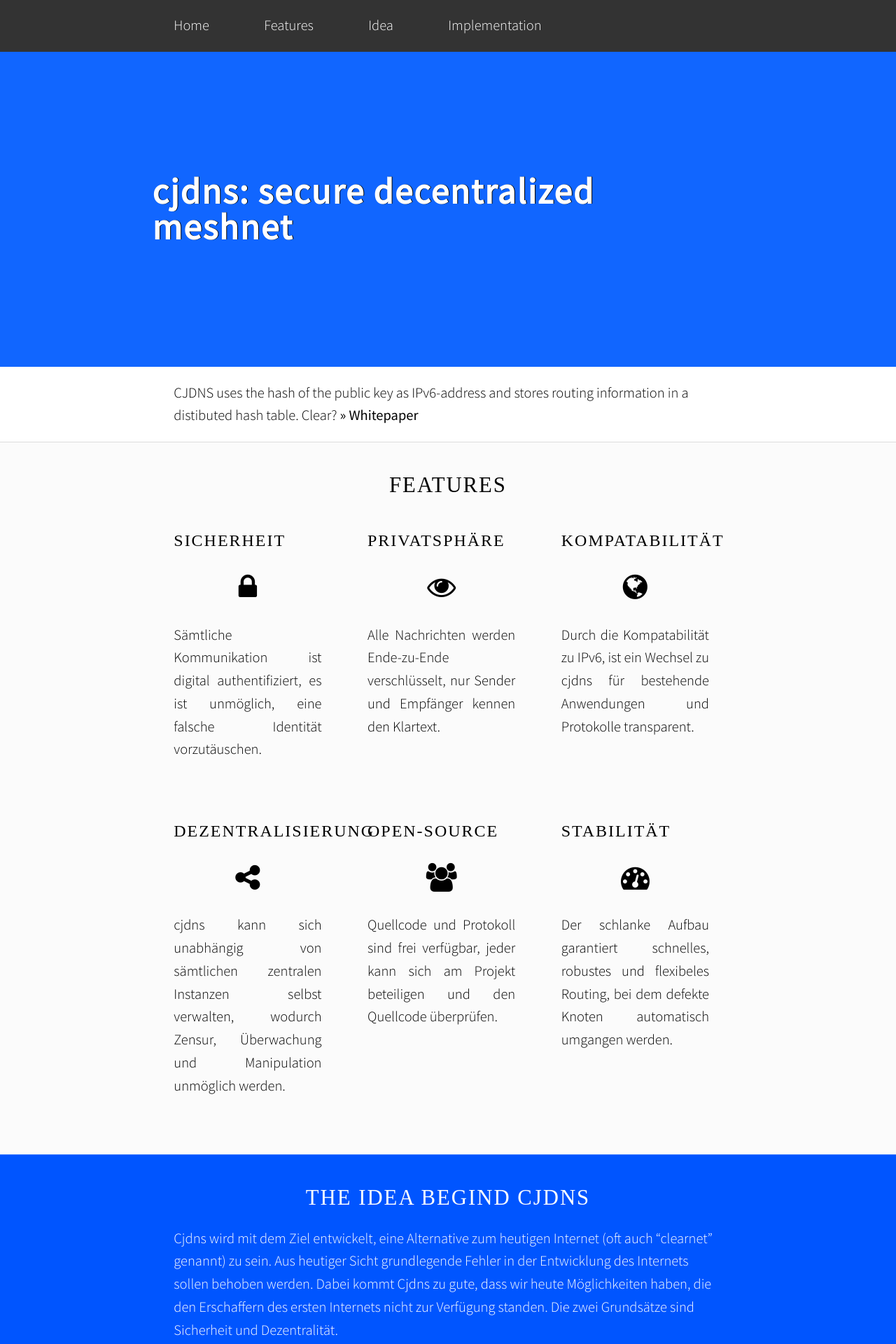
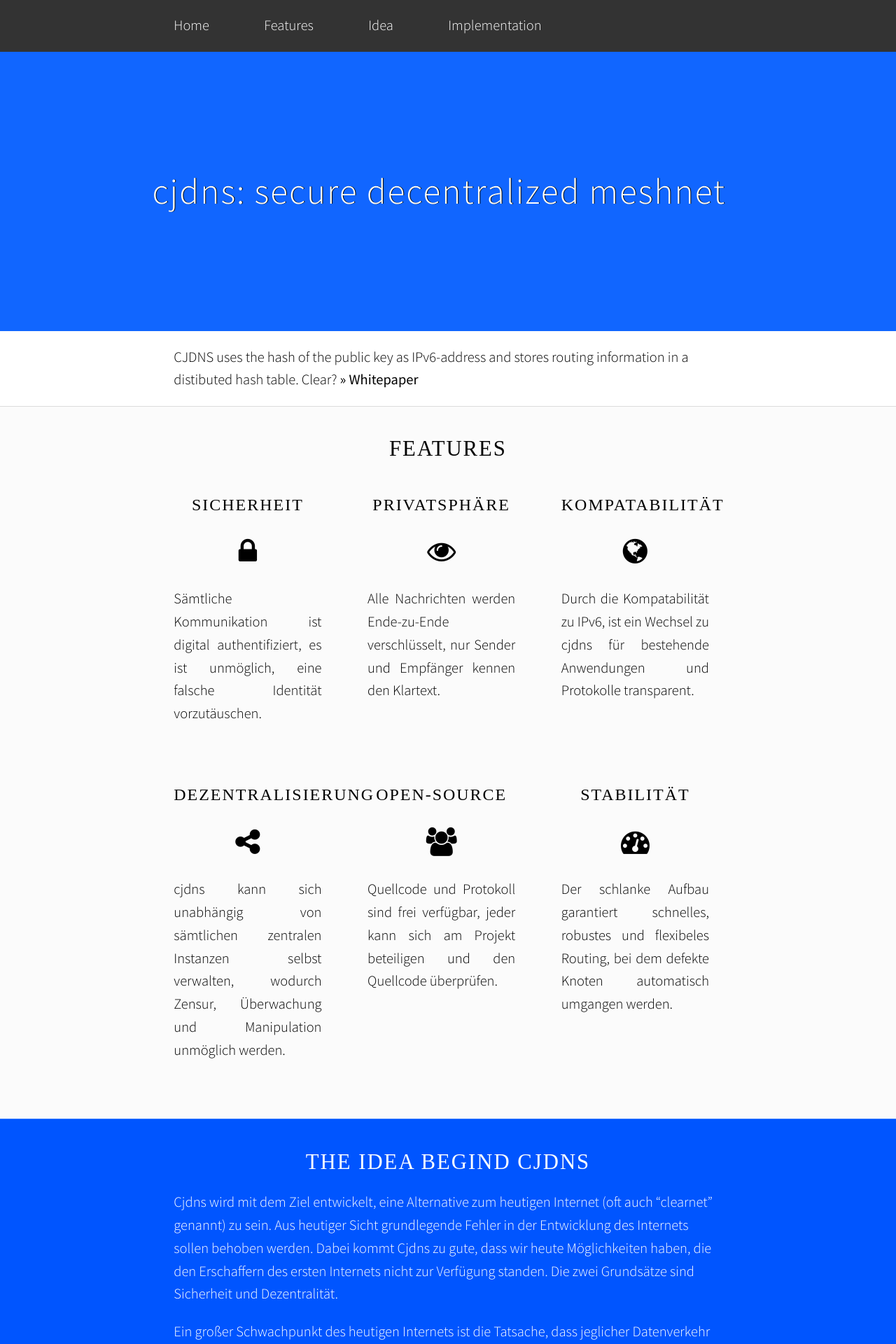
Before and after one commit to mawalu/cjdns-website, a Jekyll site: the page built from index.html, in a window 1280 px wide. Shown: the top 1920 px of the page at 70% size. Built offline with Jekyll 4.4.1, drawn with Linux system fonts in a browser that asks for light colours; nearby versions of some CDN libraries; some web fonts are replaced.

Commit message:
Update vendor.sass

```diff
--- a/_sass/vendor.sass
+++ b/_sass/vendor.sass
@@ -5,7 +5,7 @@ body > * > *
   margin-left: 1.5em
   margin-right: 1.5em
 
-h2
+h1, h2, h3, h4, h5, h6
   font-weight: 300
 
 p a
@@ -34,7 +34,7 @@ body > div > p
   text-align: justify
   vertical-align: text-top
 .feature h3
-  font-weight: 400
+  text-align: center
 .feature .fa
   font-size: 2em
   padding: .25em
```
